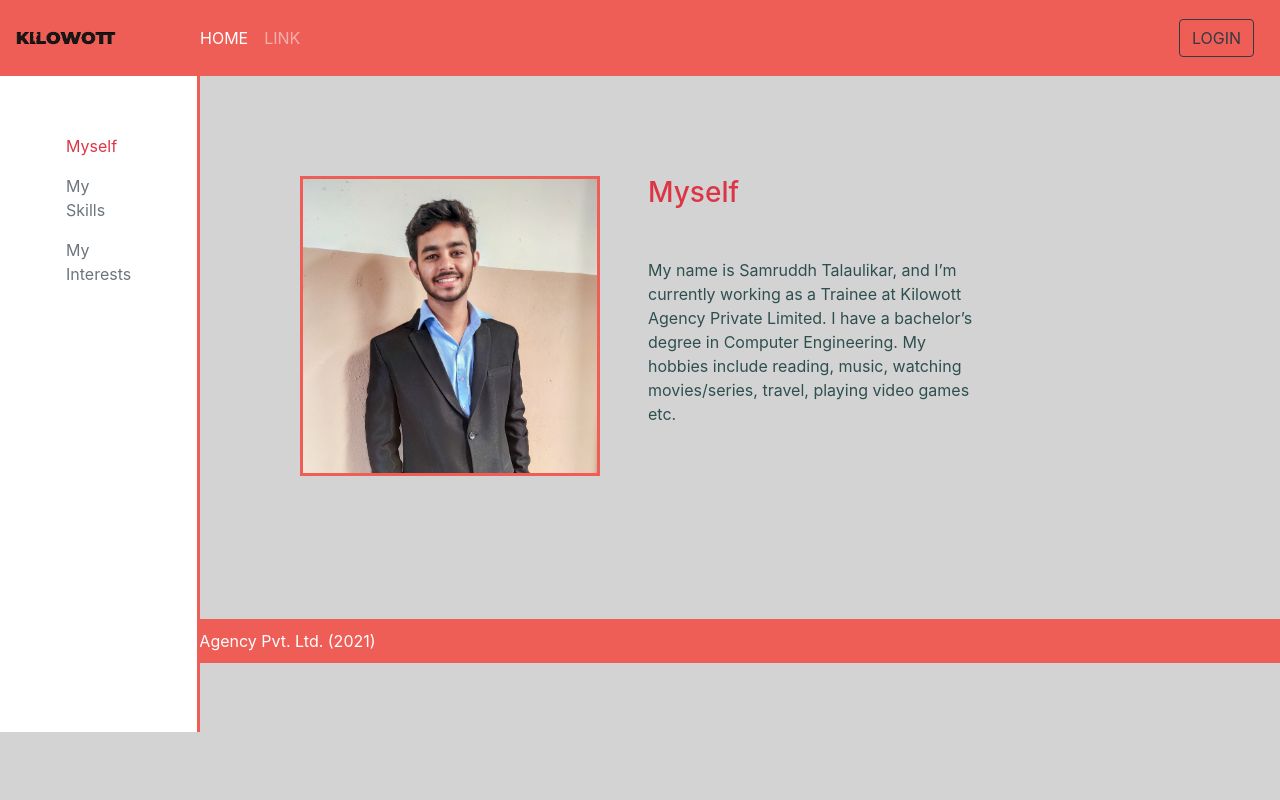
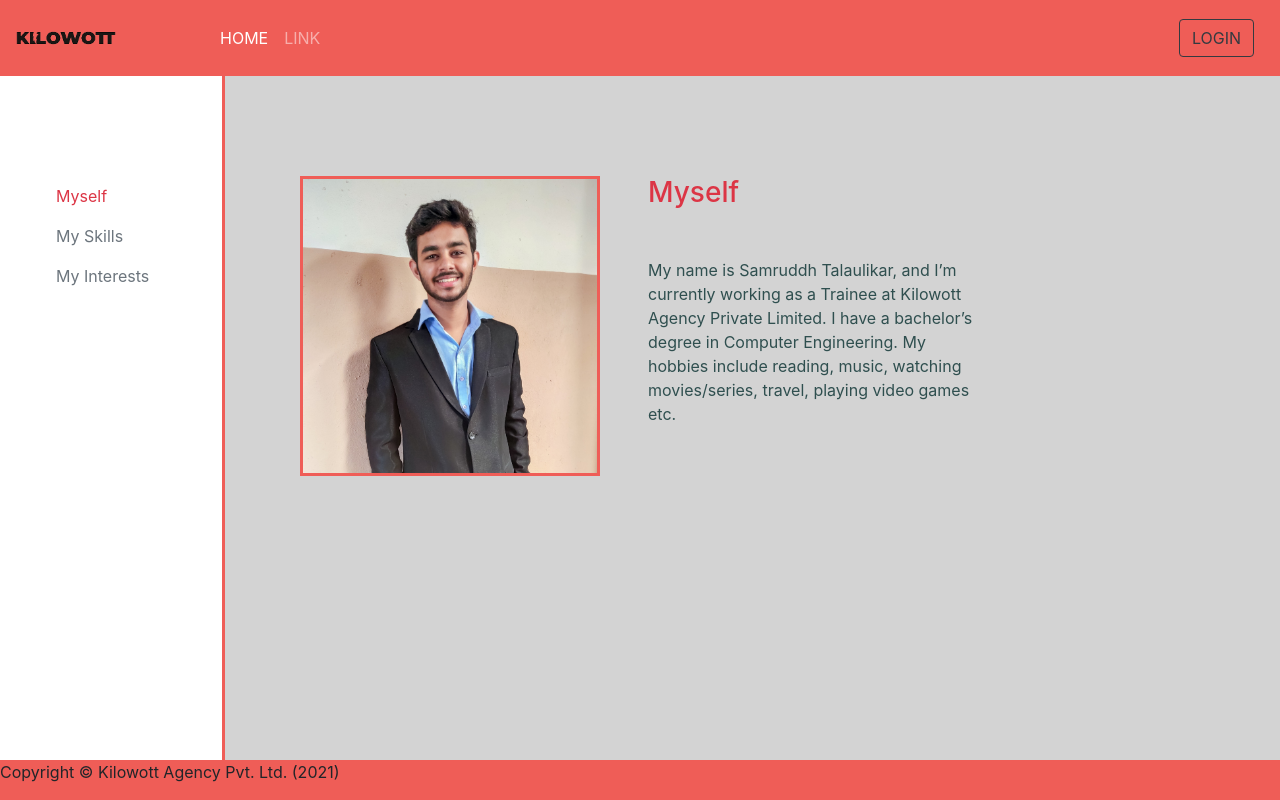
Before and after one commit to samruddh-talaulikar-kilowott/samruddh-talaulikar-kilowott.github.io, a plain HTML site: page index.html in a window 1280 px wide. Drawn offline with nearby package versions, Linux system fonts and the light colour scheme.

Commit message:
initial commit

```diff
--- a/index.html
+++ b/index.html
@@ -43,7 +43,8 @@
                      alt="samruddh profile picture" class="float-left mr-5">
                 </div>
                 <div>
-                    <h3 class="text-danger">Myself</h3>
+                    <h3 class="text-danger
+                    ">Myself</h3>
                     <p class="mt-5 " style=" color: darkslategray;">My name is Samruddh
                         Talaulikar, and I’m currently working as a Trainee at Kilowott Agency Private Limited.
                         I have a bachelor’s degree in Computer Engineering.
@@ -53,15 +54,17 @@
             </div>
         </div>
         <footer class="page-footer font-small blue">
-            Copyright © Kilowott Agency Pvt. Ltd. (2021)
+            <p>Copyright © Kilowott Agency Pvt. Ltd. (2021)</p>
         </footer>
-
+        <!-- <div class="row footer">
+            <div class="col">Copyright © Kilowott Agency Pvt. Ltd. (2021)</div>
+        </div> -->
 
 
         <!-- Bootstrap JS -->
-        <script src="https://code.jquery.com/jquery-3.5.1.slim.min.js" integrity="sha384-DfXdz2htPH0lsSSs5nCTpuj/zy4C+OGpamoFVy38MVBnE+IbbVYUew+OrCXaRkfj" crossorigin="anonymous"></script>
+        <!-- <script src="https://code.jquery.com/jquery-3.5.1.slim.min.js" integrity="sha384-DfXdz2htPH0lsSSs5nCTpuj/zy4C+OGpamoFVy38MVBnE+IbbVYUew+OrCXaRkfj" crossorigin="anonymous"></script>
         <script src="https://cdn.jsdelivr.net/npm/popper.js@1.16.1/dist/umd/popper.min.js" integrity="sha384-9/reFTGAW83EW2RDu2S0VKaIzap3H66lZH81PoYlFhbGU+6BZp6G7niu735Sk7lN" crossorigin="anonymous"></script>
-        <script src="https://cdn.jsdelivr.net/npm/bootstrap@4.6.0/dist/js/bootstrap.min.js" integrity="sha384-+YQ4JLhjyBLPDQt//I+STsc9iw4uQqACwlvpslubQzn4u2UU2UFM80nGisd026JF" crossorigin="anonymous"></script>
+        <script src="https://cdn.jsdelivr.net/npm/bootstrap@4.6.0/dist/js/bootstrap.min.js" integrity="sha384-+YQ4JLhjyBLPDQt//I+STsc9iw4uQqACwlvpslubQzn4u2UU2UFM80nGisd026JF" crossorigin="anonymous"></script> -->
     </body>
 </html>
 
--- a/style.css
+++ b/style.css
@@ -16,17 +16,17 @@ body {
 
 .wrapper .sidebar {
   position: fixed;
-  height: 82%;
-  width: 200px;
+  height: 100%;
+  width: 225px;
   background-color: white;
-  padding: 50px 50px;
+  padding: 100px 40px;
   border-right-style: solid;
   border-color:#ef5d57 ;
 }
 
 .wrapper .main-content {
   width: 100%;
-  margin: 100px 300px 143px ;
+  margin: 100px 300px 114px ;
 }
 
 .main-content img {
@@ -40,18 +40,21 @@ nav {
 }
 
 footer {
-  padding: 10px 36px;
-  background-color:#ef5d57;
-  color: white;
+    position: fixed;
+    bottom:0;
+    height: 40px;
+    width: 100%;
+    background: #ef5d57;
+
 }
 
 .navbar-nav {
-  padding-left: 60px;
+  padding-left: 80px;
 }
 
 .wrapper .main-content-links {
   width: 100%;
-  margin: 100px 300px 314px ;
+  margin: 100px 300px 285px ;
 }
 
 .ulist {
@@ -64,5 +67,5 @@ button {
 
 .wrapper .main-content-tutlinks {
   width: 100%;
-  margin: 100px 300px 355px ;
+  margin: 100px 300px 326px ;
 }
```
Also changed, not shown: interests.html (+2 -2 lines), skills.html (+2 -2 lines), tutorials.html (+2 -2 lines).
